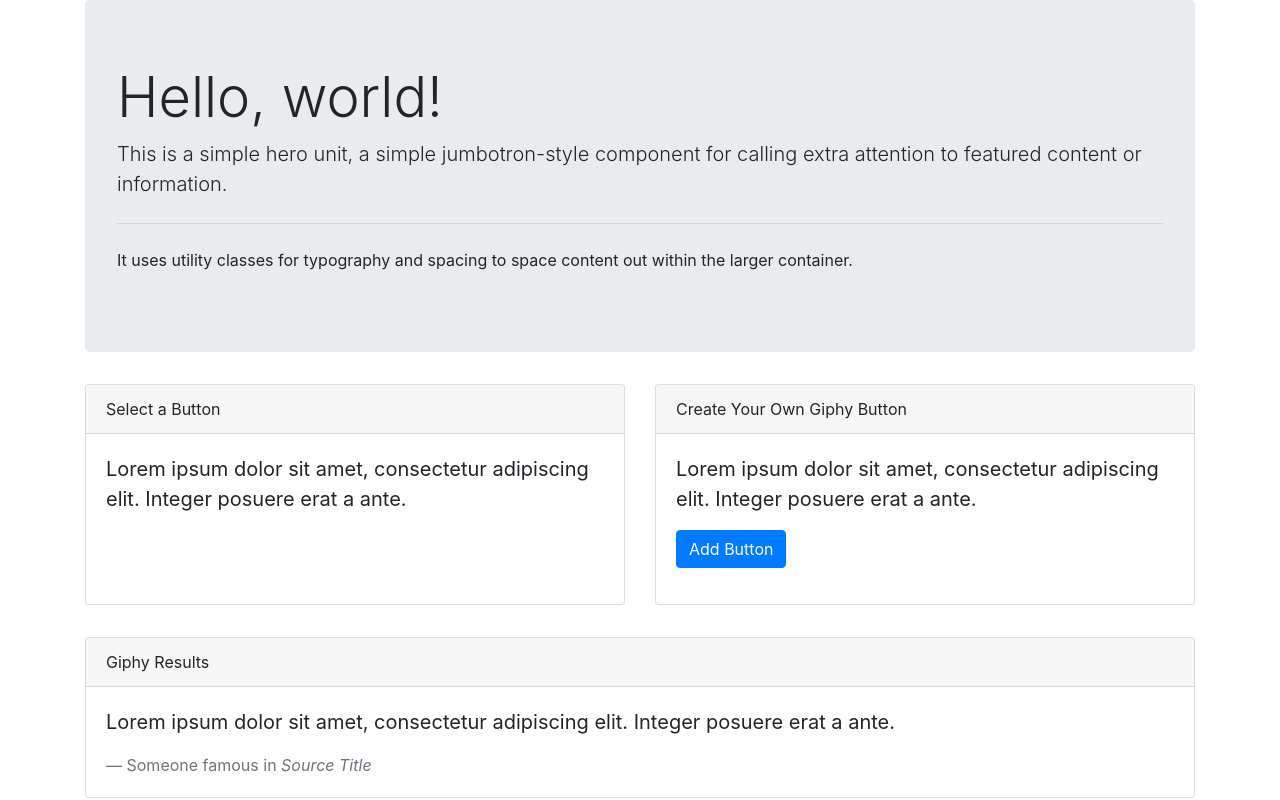
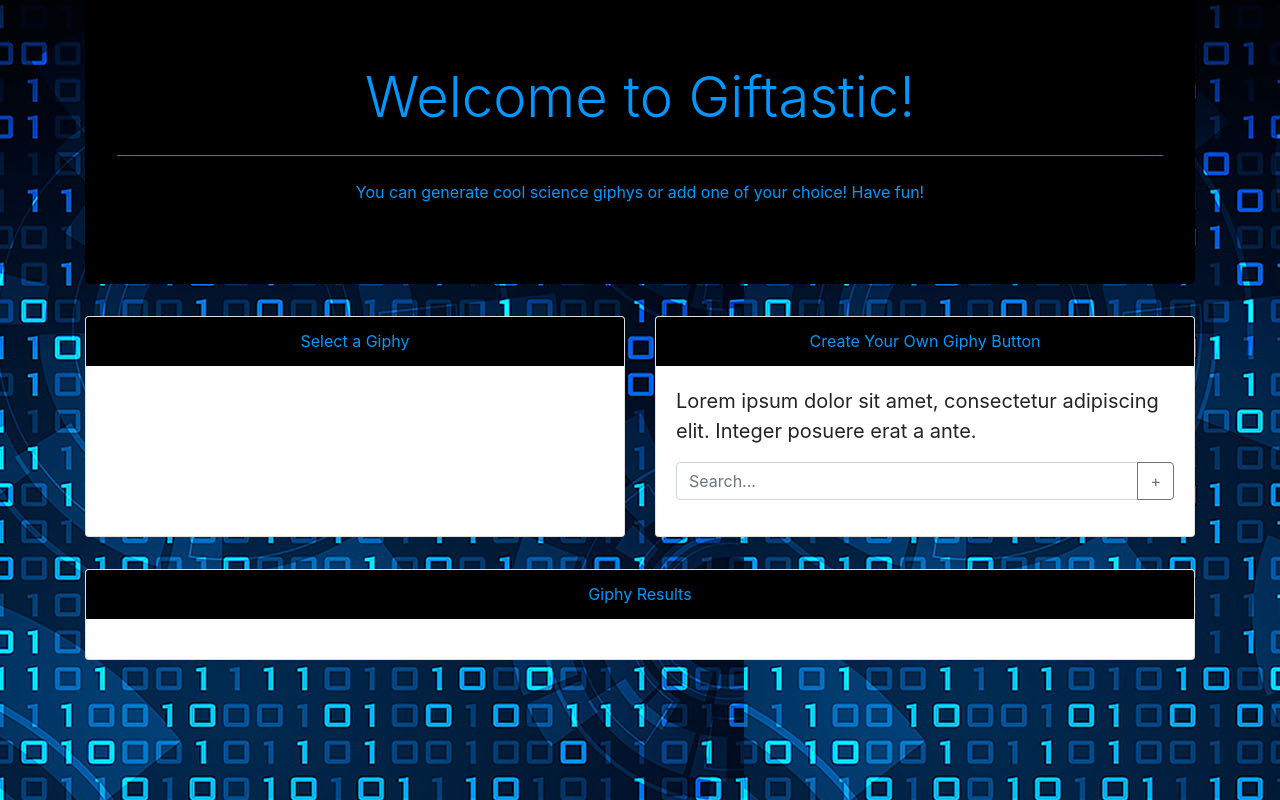
Before and after one commit to christytreviranus/GifTastic, a plain HTML site: page index.html in a window 1280 px wide. Drawn offline with nearby package versions, Linux system fonts and the light colour scheme; files whose address does not match are found by name.

Commit message:
Updated styling for page

```diff
--- a/assets/css/style.css
+++ b/assets/css/style.css
@@ -1,3 +1,23 @@
+body {
+    background-image: url("/assets/images/matrix.jpg");
+}
+
+.jumbotron {
+    text-align: center;
+    background-color: black;
+    color: #0098fe;
+}
+
+hr {
+    background-color: #0098fe;
+}
+
 #middle {
     margin-bottom: 32px;
 }
+
+.card-header {
+    text-align: center;
+    background-color: black;
+    color: #0098fe;
+}
--- a/index.html
+++ b/index.html
@@ -20,11 +20,9 @@
     <!-- Jumbotron -->
     <div class="container">
         <div class="jumbotron">
-            <h1 class="display-4">Hello, world!</h1>
-            <p class="lead">This is a simple hero unit, a simple jumbotron-style component for calling extra attention
-                to featured content or information.</p>
+            <h1 class="display-4">Welcome to Giftastic!</h1>
             <hr class="my-4">
-            <p>It uses utility classes for typography and spacing to space content out within the larger container.</p>
+            <p>You can generate cool science giphys or add one of your choice!  Have fun!</p>
         </div>
     </div>
 
@@ -33,21 +31,19 @@
         <div class="row">
             <!-- Premade Giphy Buttons -->
             <div class="column col-md-6 d-flex align-items-stretch">
-                <div class="card">
+                <div class="card w-100">
                     <div class="card-header">
-                        Select a Button
+                        Select a Giphy
                     </div>
                     <div class="card-body">
-                        <blockquote class="blockquote mb-0">
-                            <p>Lorem ipsum dolor sit amet, consectetur adipiscing elit. Integer posuere erat a ante.</p>
-                        </blockquote>
+
                     </div>
                 </div>
             </div>
 
             <!-- Add Your Own Giphy -->
             <div class="column col-md-6 d-flex align-items-stretch">
-                <div class="card">
+                <div class="card w-100">
                     <div class="card-header">
                         Create Your Own Giphy Button
                     </div>
@@ -55,9 +51,13 @@
                         <blockquote class="blockquote mb-0">
                             <p>Lorem ipsum dolor sit amet, consectetur adipiscing elit. Integer posuere erat a ante.</p>
                         </blockquote>
-                        <p>
-                        <a href="#" class="btn btn-primary">Add Button</a>
-                        </p>
+                        <div class="input-group mb-3">
+                            <input type="text" class="form-control" placeholder="Search..."
+                                aria-label="Search" aria-describedby="basic-addon2">
+                            <div class="input-group-append">
+                                <button class="btn btn-outline-secondary" type="button"> + </button>
+                            </div>
+                        </div>
                     </div>
                 </div>
             </div>
@@ -73,11 +73,7 @@
                 Giphy Results
             </div>
             <div class="card-body">
-                <blockquote class="blockquote mb-0">
-                    <p>Lorem ipsum dolor sit amet, consectetur adipiscing elit. Integer posuere erat a ante.</p>
-                    <footer class="blockquote-footer">Someone famous in <cite title="Source Title">Source Title</cite>
-                    </footer>
-                </blockquote>
+
             </div>
         </div>
     </div>
```
Also changed, not shown: assets/images/matrix.jpg (added).
